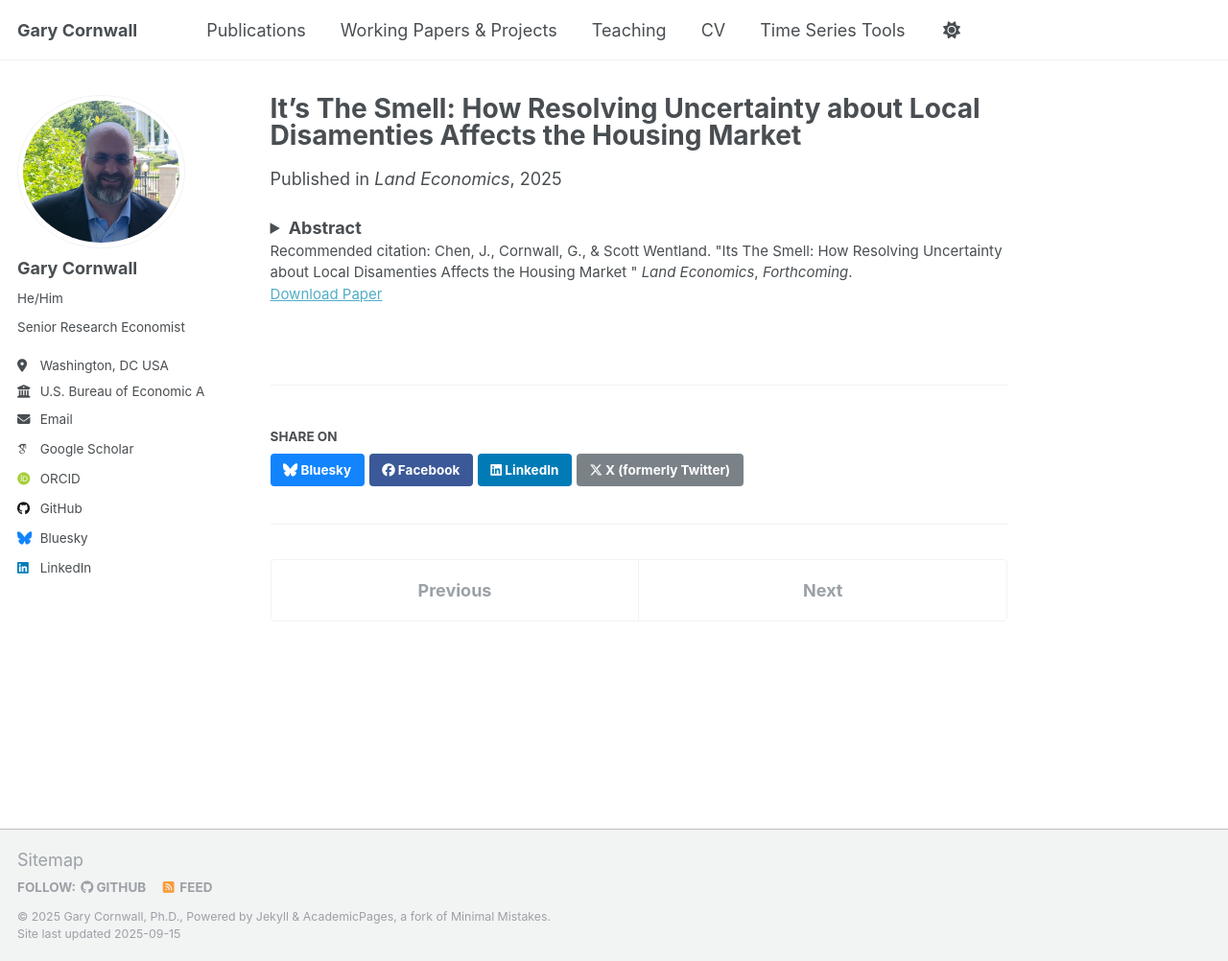
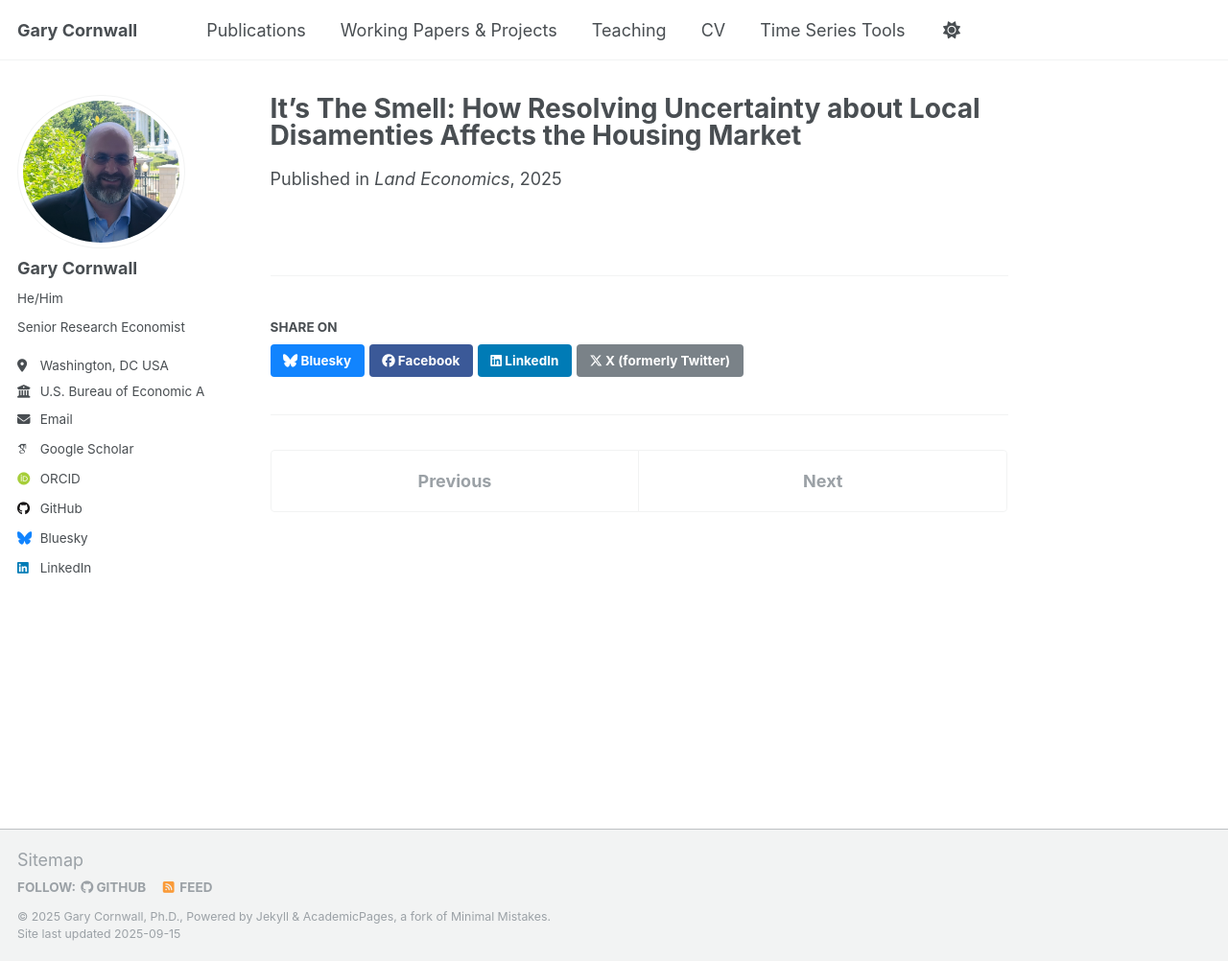
Before and after one commit to grycrnwll/grycrnwll.github.io, a Jekyll site: the page built from _publications/2025-05-13-smell.md, in a window 1280 px wide and 1002 px high. Shown: the whole window at 96% size. Built offline with Jekyll 4.4.1, drawn with Linux system fonts in a browser that asks for light colours; some web fonts are replaced; some of the changed lines change nothing that is shown.

Commit message:
Update 2025-05-13-smell.md

```diff
--- a/_publications/2025-05-13-smell.md
+++ b/_publications/2025-05-13-smell.md
@@ -7,10 +7,6 @@
 venue: 'Land Economics'
 paperurl: 'http://grycrnwll.github.io/files/smell.pdf'
 #bibtexurl: 'http://grycrnwll.github.io/files/srddbib.bib'
-citation: 'Chen, J., Cornwall, G., & Scott Wentland. &quot;Its The Smell: How Resolving Uncertainty about Local Disamenties Affects the Housing Market &quot; <i>Land Economics</i>, <i>Forthcoming</i>.'
+#citation: 'Chen, J., Cornwall, G., & Scott Wentland. &quot;Its The Smell: How Resolving Uncertainty about Local Disamenties Affects the Housing Market &quot; <i>Land Economics</i>, <i>Forthcoming</i>.'
+abstract: This study examines how the housing market responds to closing a major environmental disamenity nearby, particularly when the credibility of local policy is uncertain. Fresh Kills Landfill (NY) provides an empirical setting to examine this question across multiple distinct events with varying credibility signals. Results from a difference-in-differences analysis show that the market prices and volumes respond sharply to credible actions (i.e., capping the landfill and park transitioning) rather than policy announcements. The findings suggest resolving uncertainty can have a powerful supply effect for housing markets, applying downward pressure on prices in the short run, thereby overshadowing plausibly positive demand effects.
 ---
-
-{% capture ab %} This study examines how the housing market responds to closing a major environmental disamenity nearby, particularly when the credibility of local policy is uncertain. Fresh Kills Landfill (NY) provides an empirical setting to examine this question across multiple distinct events with varying credibility signals. Results from a difference-in-differences analysis show that the market prices and volumes respond sharply to credible actions (i.e., capping the landfill and park transitioning) rather than policy announcements. The findings suggest resolving uncertainty can have a powerful supply effect for housing markets, applying downward pressure on prices in the short run, thereby overshadowing plausibly positive demand effects.
-{% endcapture %}
-
-{% include abstract.html content=ab %}
```
